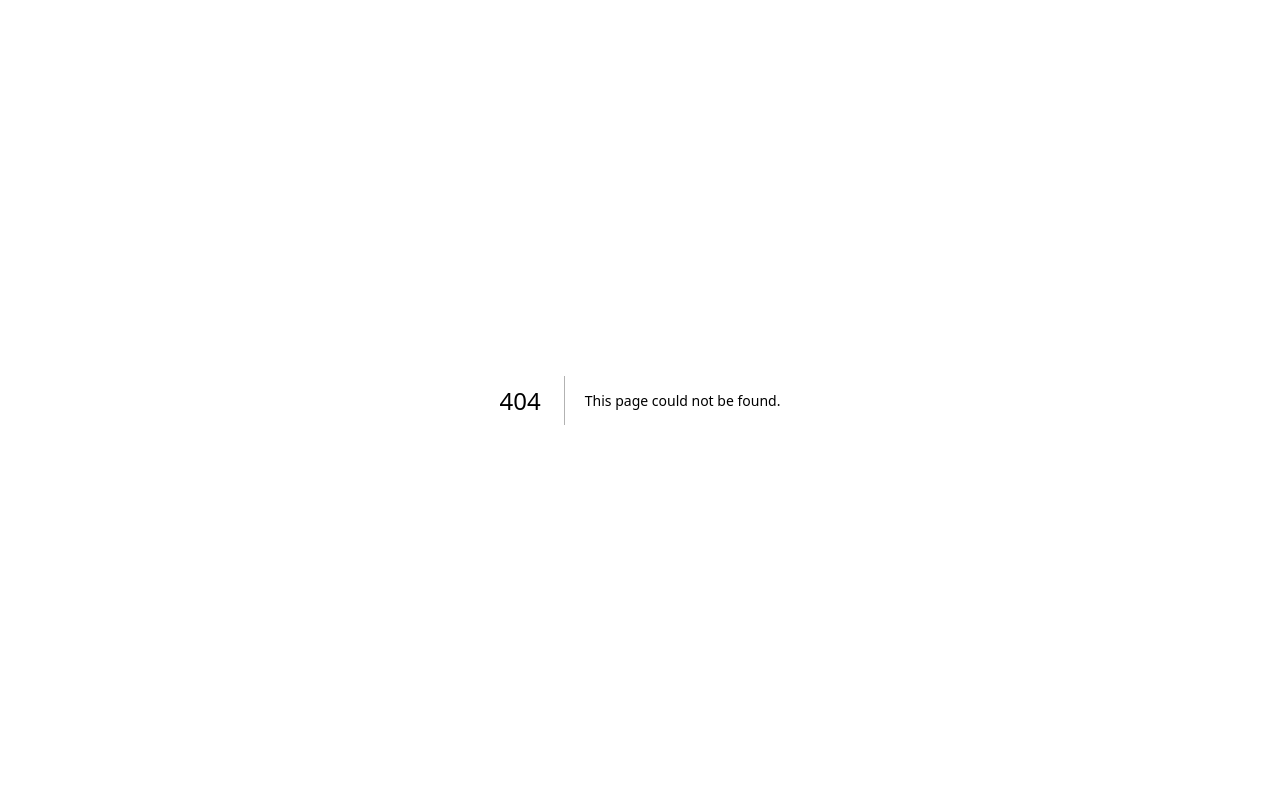
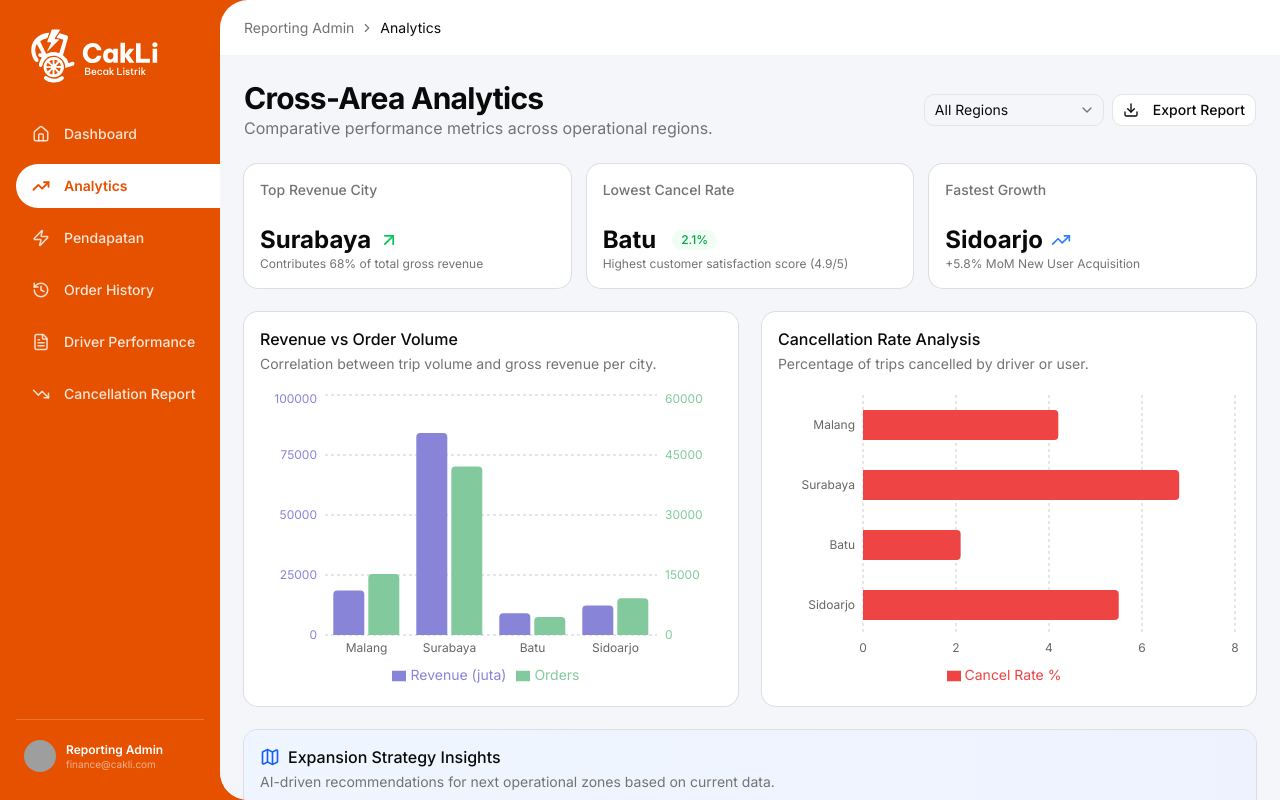
Before and after one commit to lyw505/cakli-frontend, a Next.js app: page /reporting-admin/analytics in a window 1280 px wide. Before the commit this address had no page. Built offline with nearby package versions, Linux system fonts and the light colour scheme; grey boxes are pictures that could not be loaded.

Commit message:
v1.3 fitur analytics reporting-admin

```diff
--- a/app/master-admin/analytics/page.tsx
+++ b/app/reporting-admin/analytics/page.tsx
@@ -58,7 +58,7 @@ const growthTrend = [
 
 export default function CrossAreaAnalytics() {
     return (
-        <div className="flex flex-col gap-6 p-6">
+        <div className="flex flex-col gap-6">
             <div className="flex items-center justify-between">
                 <div>
                     <h1 className="text-3xl font-bold tracking-tight">Cross-Area Analytics</h1>
--- a/app/reporting-admin/history/page.tsx
+++ b/app/reporting-admin/history/page.tsx
@@ -70,7 +70,7 @@ export default function HistoryPage() {
     const [selectedOrder, setSelectedOrder] = React.useState<typeof historyData[0] | null>(null)
 
     return (
-        <div className="flex flex-col gap-6 p-6">
+        <div className="flex flex-col gap-6">
             <div className="flex flex-col gap-4 md:flex-row md:items-center md:justify-between">
                 <div>
                     <h1 className="text-3xl font-bold tracking-tight">Order History & Reports</h1>
--- a/app/reporting-admin/page.tsx
+++ b/app/reporting-admin/page.tsx
@@ -81,7 +81,7 @@ export default function ReportingDashboard() {
     })
 
     return (
-        <div className="flex flex-col gap-6 p-6">
+        <div className="flex flex-col gap-6">
             <div className="flex flex-col gap-4 md:flex-row md:items-center md:justify-between">
                 <div>
                     <h1 className="text-3xl font-bold tracking-tight">Business Overview</h1>
--- a/components/app-sidebar.tsx
+++ b/components/app-sidebar.tsx
@@ -32,6 +32,7 @@ const adminNavigation = {
     },
     items: [
       { title: "Dashboard", url: "/reporting-admin", icon: Home, exact: true },
+      { title: "Analytics", url: "/reporting-admin/analytics", icon: TrendingUp },
       { title: "Pendapatan", url: "/reporting-admin/reports/revenue", icon: Zap },
       { title: "Order History", url: "/reporting-admin/history", icon: History },
       { title: "Driver Performance", url: "/reporting-admin/reports/driver-performance", icon: FileText },
```
